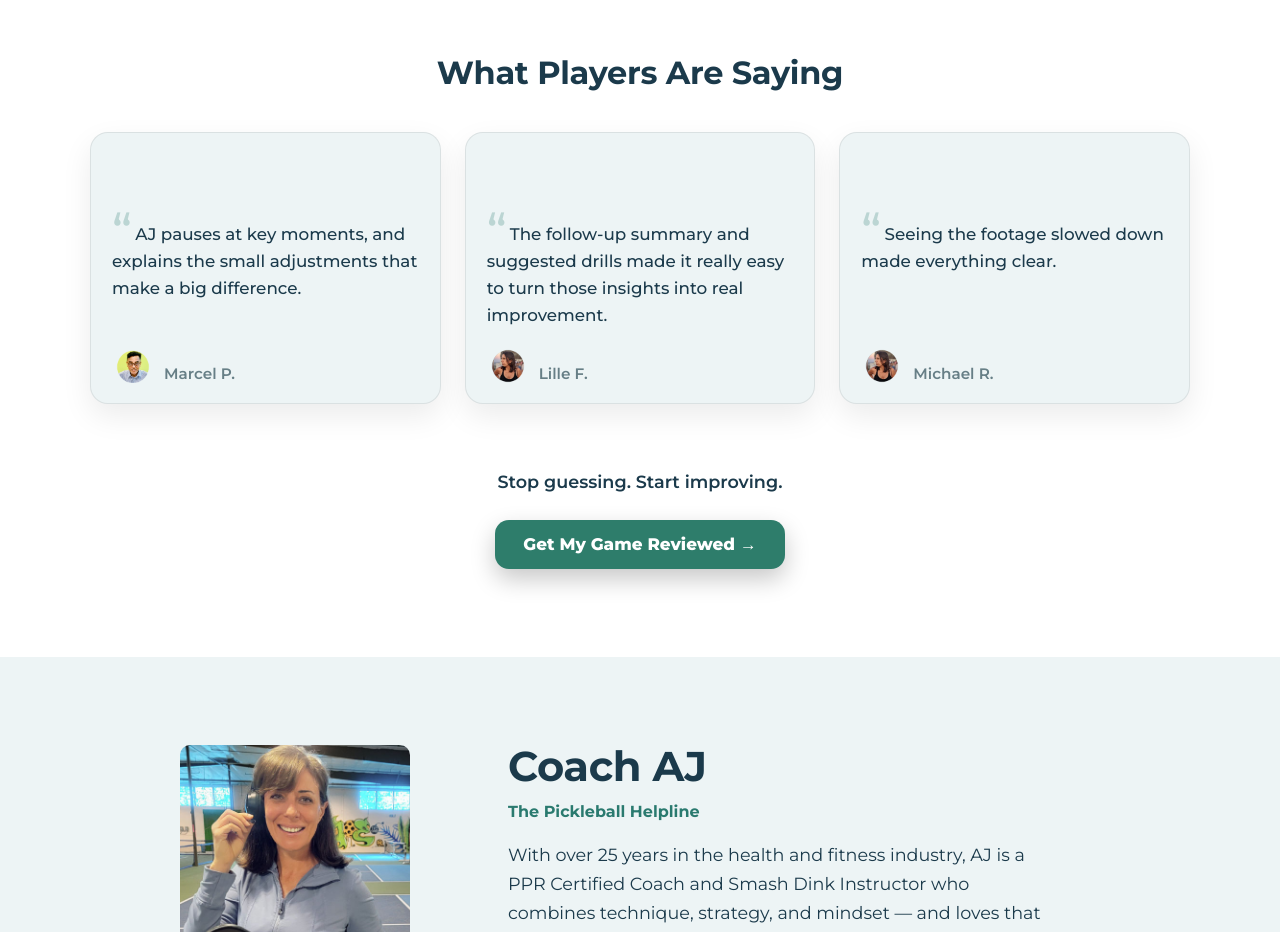
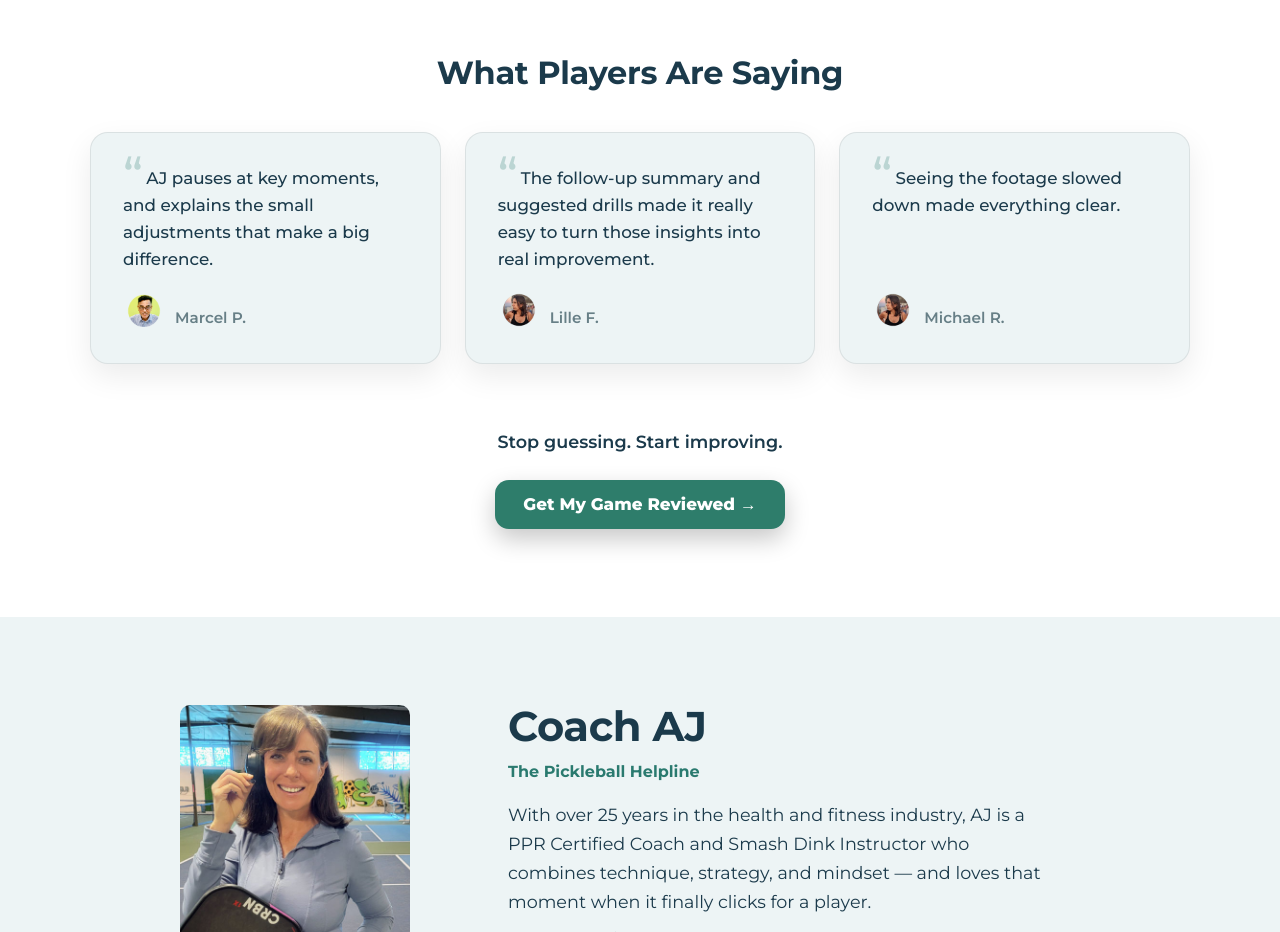
Before and after one commit to ajackler-a11y/pickleball-booking, a Next.js app: page / in a window 1280 px wide. Shown: the part 1340-2272 px from the top of the page. Built offline with nearby package versions, Linux system fonts and the light colour scheme.

Commit message:
Update site

```diff
--- a/src/app/globals.css
+++ b/src/app/globals.css
@@ -389,7 +389,7 @@ nav {
 
 .testimonial {
   background: var(--bg);
-  padding: 88px 6% 16px;
+  padding: 2rem;
   border-radius: 18px;
   border: 1px solid rgba(0,0,0,0.08);
   box-shadow: 0 12px 30px rgba(0,0,0,0.08);
```
